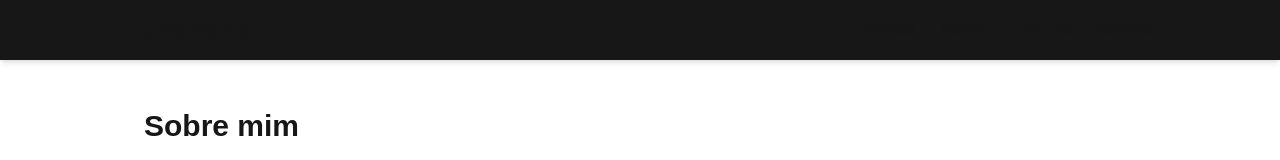
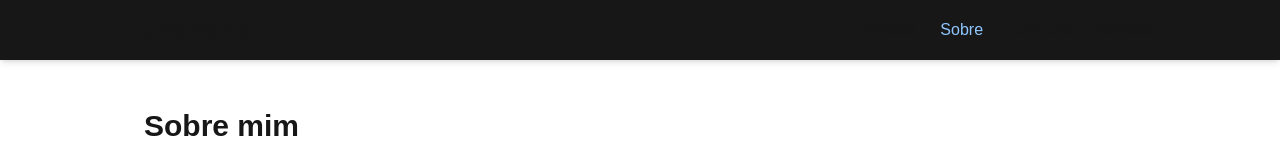
Before and after one commit to lucasoneves/my-portfolio, a Next.js app: page /sobre in a window 1280 px wide. Shown: the top 160 px of the page. Built offline with nearby package versions, Linux system fonts and the light colour scheme.

Commit message:
Menu list item active

```diff
--- a/components/Header.tsx
+++ b/components/Header.tsx
@@ -1,4 +1,3 @@
-// components/Header.tsx
 import Link from "next/link";
 import MenuList from "./MenuList";
 
--- a/components/MenuListItem.tsx
+++ b/components/MenuListItem.tsx
@@ -1,4 +1,6 @@
+"use client";
 import Link from "next/link";
+import { usePathname } from "next/navigation";
 
 type MenuProps = {
   path: string;
@@ -6,9 +8,16 @@ type MenuProps = {
 };
 
 export default function MenuListItem({ path, title }: MenuProps) {
+  const pathname = usePathname();
+
+  console.log(pathname);
+
   return (
     <li>
-      <Link href={path} className="hover:underline">
+      <Link
+        href={path}
+        className={`hover:underline ${pathname === path ? "text-blue-300" : ""}`}
+      >
         {title}
       </Link>
     </li>
```
